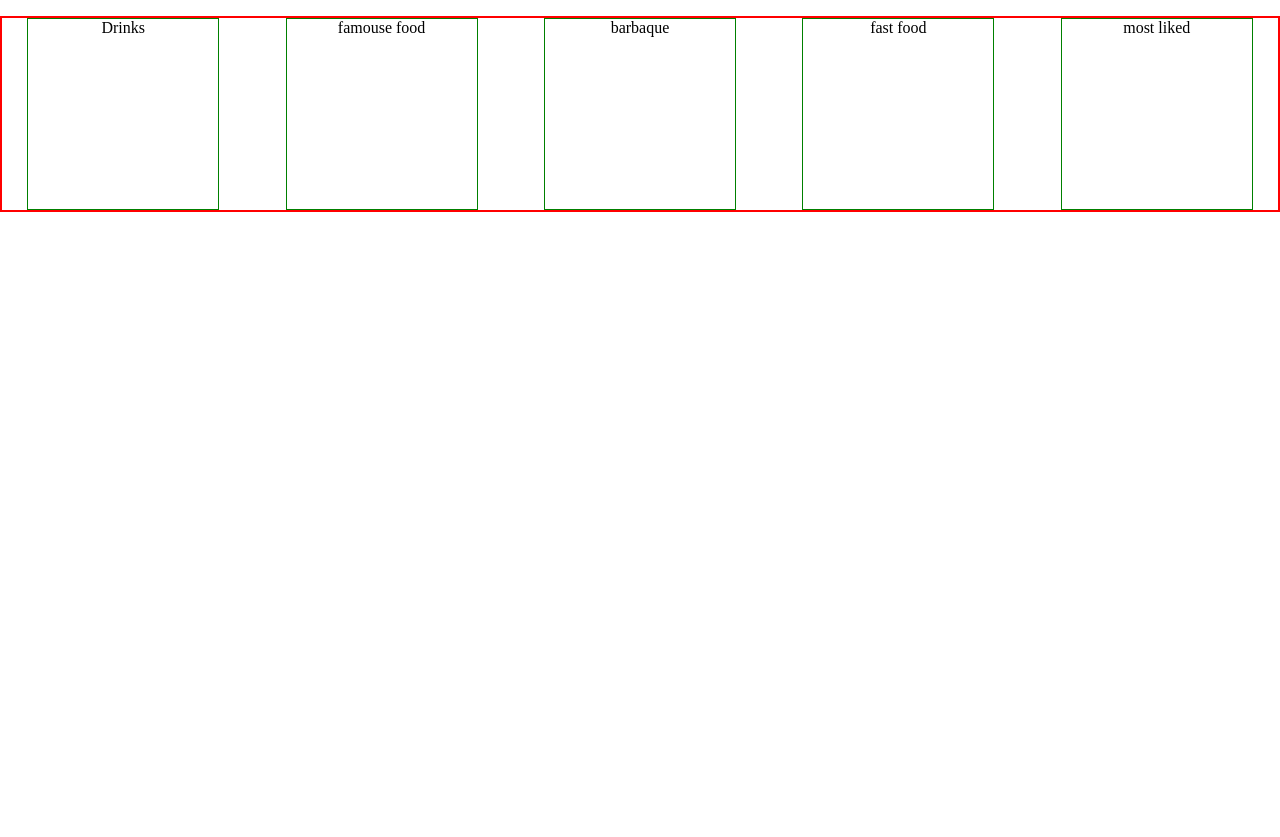
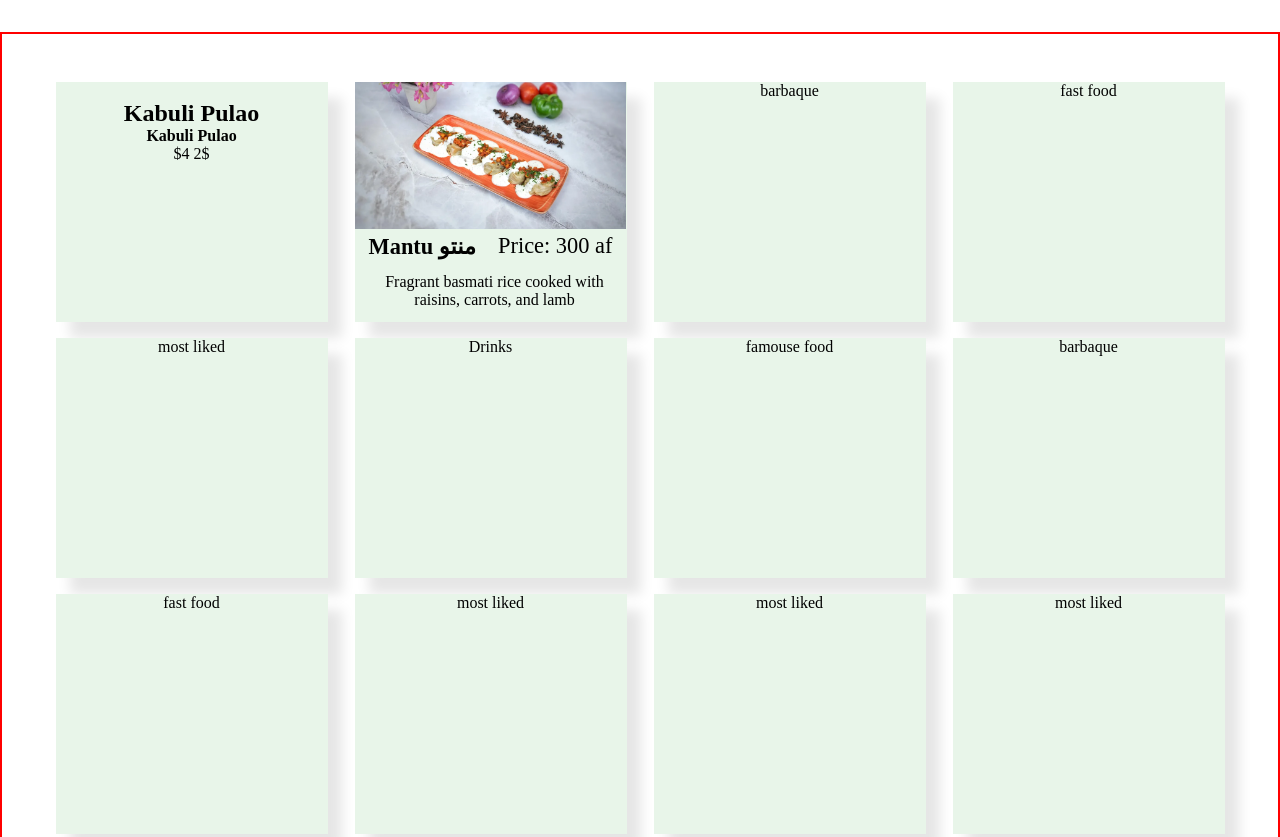
Before and after one commit to salehdemir/Ulearna-Restaurant, a plain HTML site: page menu.html in a window 1280 px wide. Shown: the part 560-1397 px from the top of the page. Before the commit the page ends 800 px from the top, so only its background shows below. Drawn offline with Linux system fonts and the light colour scheme.

Commit message:
working on menu foods and details

```diff
--- a/menu.html
+++ b/menu.html
@@ -14,11 +14,35 @@
     <H1>Foods Menu</H1>
   </div>
   <div class="menu-catagories">
+    <div class="drinks">
+      <img src="" alt="">
+      <h2>Kabuli Pulao</h2>
+      <h4>Kabuli Pulao</h4>
+      <del>$4</del> 2$
+      </div>
+    <div class="drinks mantu">
+      <img src="./img/foods/manto-img.png" alt="">
+      <div class="detail">
+      <h4>Mantu منتو</h2>
+        <p>Price: 300 af</p>
+      </div>
+      <p>Fragrant basmati rice cooked with raisins, carrots, and lamb</p>
+    </div>
+    <div class="drinks">barbaque</div>
+    <div class="drinks">fast food </div>
+    <div class="drinks">most liked</div>
+
     <div class="drinks">Drinks</div>
     <div class="drinks">famouse food</div>
     <div class="drinks">barbaque</div>
     <div class="drinks">fast food </div>
     <div class="drinks">most liked</div>
+    <div class="drinks">most liked</div>
+    <div class="drinks">most liked</div>
+    <div class="drinks">most liked</div>
+    <div class="drinks">most liked</div>
+    <div class="drinks">most liked</div>
+    <div class="drinks">most liked</div>
   </div>
 </body>
 </html>
--- a/styles.css
+++ b/styles.css
@@ -28,7 +28,7 @@
   color: white;
   padding: 2rem;
   /* background-color: rgb(6, 6, 86); */
-  background: url("./img/img2.webp");
+  background: url("./img/menu-header-bg-img.webp");
   background-position: center;
   background-size: cover;
 
@@ -45,12 +45,36 @@
   justify-content: space-around;
   flex-wrap: wrap;
   gap:1rem;
+  margin-top: 2rem;
+  padding: 3rem;
 }
 .drinks{
-  width: 12rem;
+  /* width: 12rem; */
+  flex-basis: 17rem;
   text-align: center;
-  height: 12rem;
-  border: 1px solid green;
+  height: 15rem;
+  /* border: 2px solid green; */
   /* width: 200px; */
+   box-shadow: 14px 16px 12px rgba(0, 0, 0, 0.1);
+  /* box-shadow: 0 10px 0 0 gray; */
+  /* background-color:rgba(86, 104, 104, 0.816); */
+  background-color: #e8f5e9;
+}
 
+.mantu >img{
+  /* background-size: cover; */
+  /* width:15rem; */
+  height: 9.2rem;
+  /* height: auto; */
+
+  /* padding: 0.2rem; */
 }
+.detail{
+  display: flex;
+  justify-content: space-evenly;
+  font-size: 1.4rem;
+  margin-bottom: 0.8rem;
+}
+p{
+  padding-left: 0.5rem;
+}
```
Also changed, not shown: img/foods/beef-qaboli.png (added), img/foods/manto-img.png (added), img/menu-header-bg-img.jpeg (deleted), img/menu-header-bg-img.webp (renamed from img/img2.webp).
